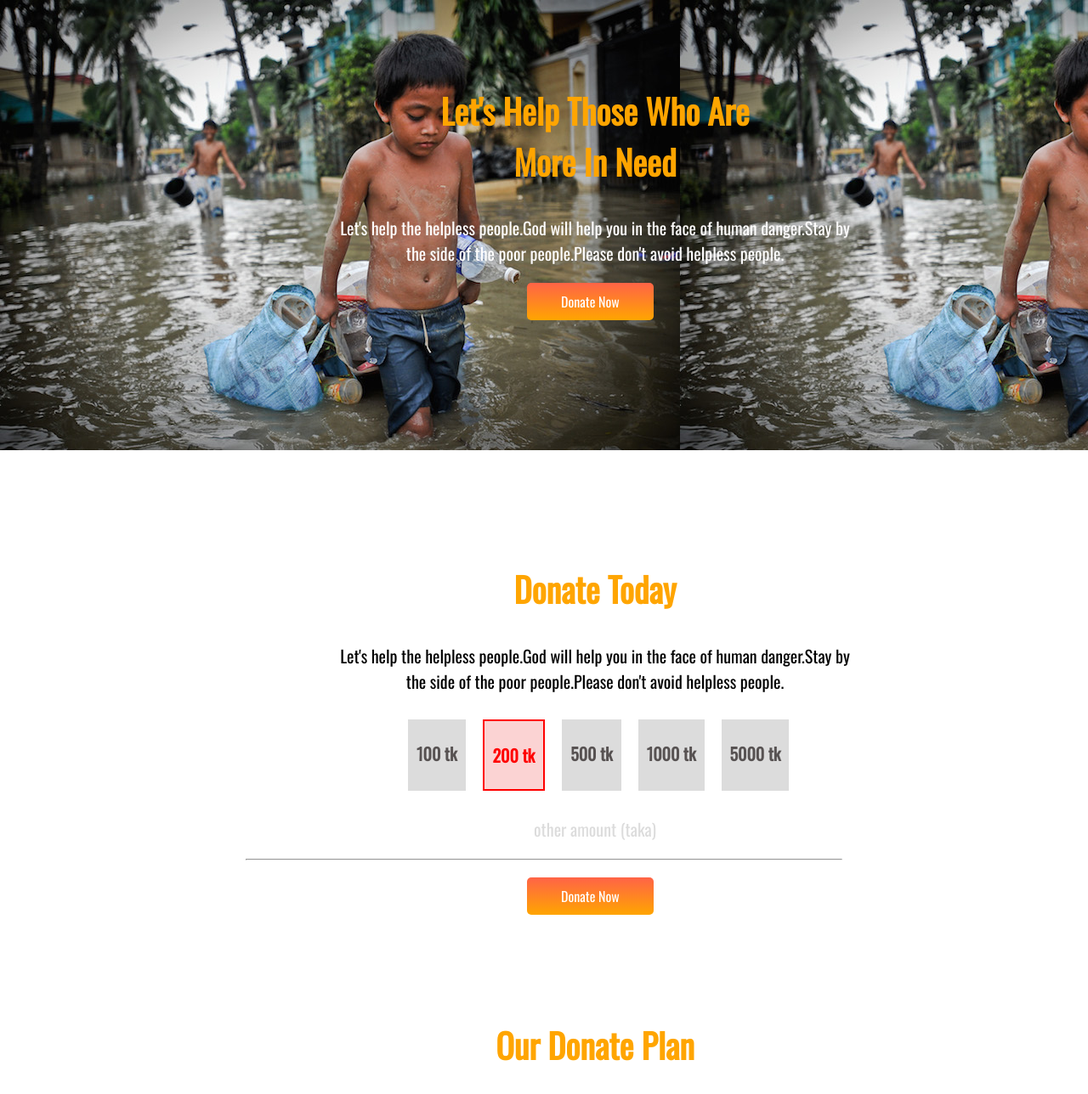
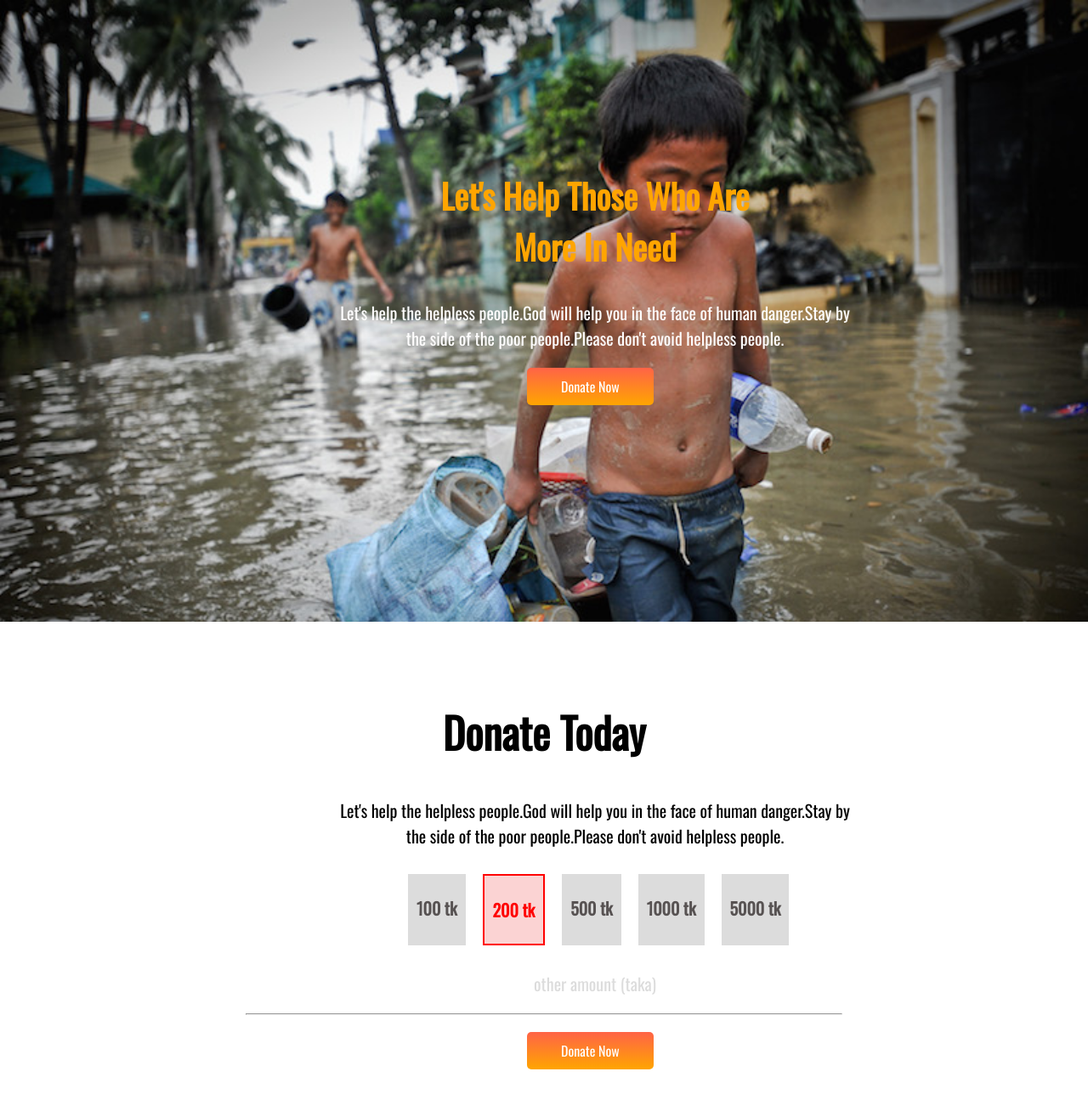
Before and after one commit to Naimul45/donate-website, a plain HTML site: page index.html in a window 1280 px wide. Shown: the top 1288 px of the page at 85% size. Drawn offline with nearby package versions, Linux system fonts and the light colour scheme.

Commit message:
create-website

```diff
--- a/index.html
+++ b/index.html
@@ -12,7 +12,7 @@
 <body>
   <section class="container">
 
-    <h1>Let's Help Those Who Are More In Need</h1>
+    <h1 id="heading-1">Let's Help Those Who Are More In Need</h1>
     <p >Let's help the helpless people.God will help
       you in the face of human danger.Stay by the side of
       the poor people.Please don't avoid helpless people.
@@ -25,7 +25,7 @@
 
   <!--section 2-->
   <section >
-    <h1>Donate Today</h1>
+    <h1 id="donate">Donate Today</h1>
     <p style="color:black">Let's help the helpless people.God will help
       you in the face of human danger.Stay by the side of
       the poor people.Please don't avoid helpless people.</p>
@@ -44,19 +44,19 @@
 
   </section>
   <section>
-    <h1 >Our Donate Plan</h1>
+    <h1 id="our-donate" >Our Donate Plan</h1>
     <p style="color:black">Let's help the helpless people.God will help
       you in the face of human danger.Stay by the side of
       the poor people.Please don't avoid helpless people.</p>
      <div class="container-box">
       <div id="family" class="food-family">
 
-        <img class="family-img" src="/images/family.png" alt="family.png">
+        <img class="family-img" src="./images/family.png" alt="family.png">
         <h3>Food for a family</h3>
         <span>Children who eat well usually grow well.Women who eat well are likely to produce healthy babies. That is why it is important to know which </span>
       </div>
       <div id="food" class="food-family">
-        <img src="/icons/food.png" alt="food.png">
+        <img src="./icons/food.png" alt="food.png">
         <h3>Shelter for a family</h3>
         <span>Amet minim mollit non deserunt
           ullamco est sit aliqua dolor do amet
@@ -64,7 +64,7 @@
           velit mollit.</span>
       </div>
       <div id="icon" class="food-family">
-        <img src="/icons/Frame-1.png" alt="Frame-1.png">
+        <img src="./icons/Frame-1.png" alt="Frame-1.png">
         <h3>Education for a child</h3>
         <span>Amet minim mollit non deserunt
           ullamco est sit aliqua dolor do amet
@@ -89,13 +89,13 @@
 
       </div>
       <div class="image-5">
-        <img src="/images/donation11.jpg" alt="donation11.jpg">
+        <img src="./images/donation11.jpg" alt="donation11.jpg">
       </div>
 
   </section>
   <section class="section-4">
     <div class="image-6">
-      <img src="/images/donation13.jpg" alt="donation13.jpg">
+      <img src="./images/donation13.jpg" alt="donation13.jpg">
     </div>
     <div class="heading-p">
       <h3>They need us to suvive</h3>
@@ -113,7 +113,7 @@
     </div>
   </section>
   <section>
-    <h1>Get My Updates</h1>
+    <h1 id="get-updates">Get My Updates</h1>
     <p id="text-6">One the security front, this update will integrate a feature called Password Checkup into devices running Android 9 and above to alert you. </p>
     <form >
       <input id="email" type="Email"placeholder="Enter Your Email">
--- a/style.css
+++ b/style.css
@@ -2,15 +2,32 @@ body{
   font-family: 'Oswald', sans-serif;
   margin:0
 }
-h1{
+.container{
+  background-image: url(./images/donation9.jpg);
+  background-repeat: no-repeat;
+  background-size: cover;
+  height:732px;
+  margin-top:-33px
+}
+#heading-1{
   font-size:40px;
   color:orange;
   width:400px;
   margin-left:500px;
   text-align:center;
-  padding-top:100px
+  padding-top:200px
 
 
+}
+#donate{
+  padding-top:50px;
+  text-align:center;
+  font-size:50px
+}
+#our-donate{
+  padding-top:60px;
+  text-align:center;
+  font-size:50px
 }
 p{
   text-align: center;
@@ -19,11 +36,13 @@ p{
   color:#fefdfd;
   font-size:20px
 }
-.container{
-  background-image: url(/images/donation9.jpg);
-  height:530px;;
-  margin-top:-33px
+#get-updates{
+  padding-top:47px;
+  text-align:center;
+  font-size:50px
 }
+
+
 .donate a{
   margin-left:620px;
   text-decoration: none;
@@ -117,7 +136,7 @@ hr{
   margin-left:30px
 }
 h3{
-  font-size:35px
+  font-size:20px
 }
 .image-6 img{
   width:600px;
```
